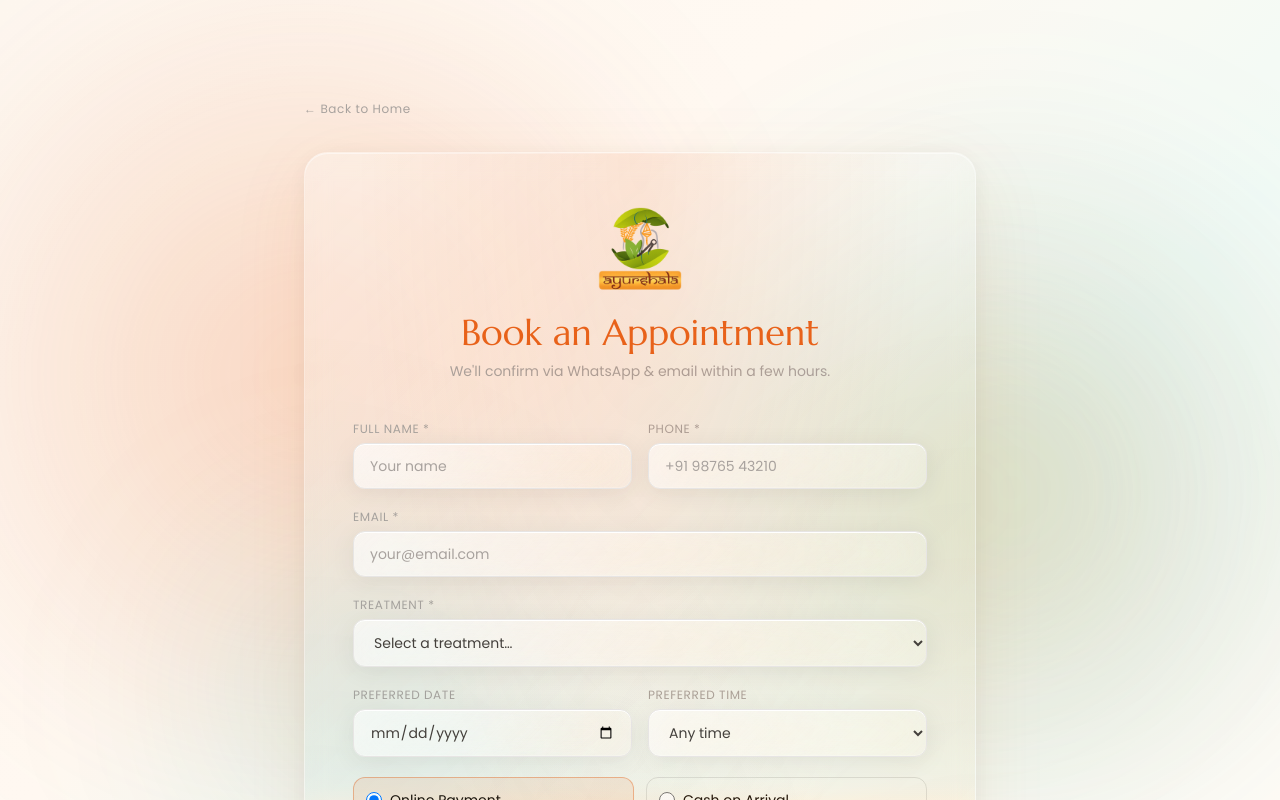
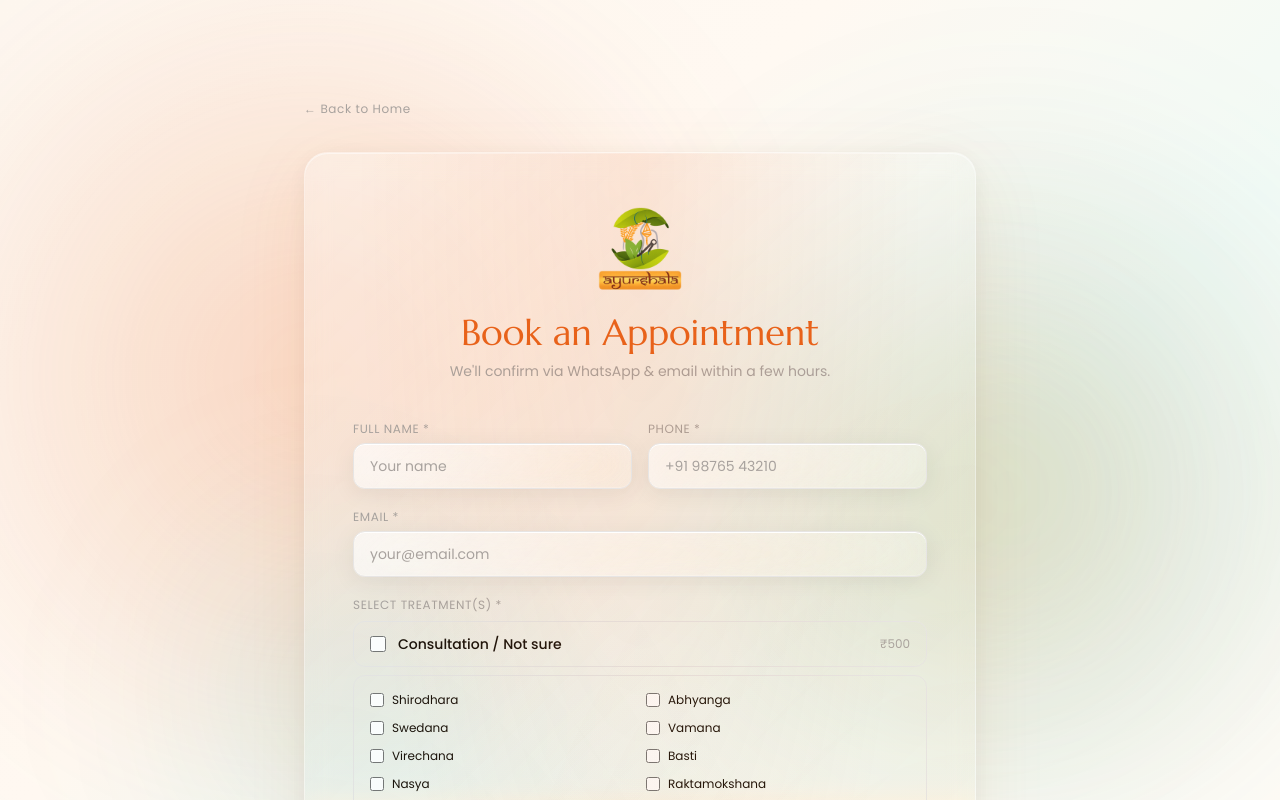
Before and after one commit to ayurshalapanchkarma/ayurshala-website, a Next.js app: page /book in a window 1280 px wide. Shown: the top 800 px of the page. Built offline with nearby package versions, Linux system fonts and the light colour scheme.

Commit message:
Booking form: checkbox treatments, consultation auto-fills 500, multi-select therapies

```diff
--- a/app/book/page.tsx
+++ b/app/book/page.tsx
@@ -6,12 +6,12 @@ import Link from 'next/link'
 import Image from 'next/image'
 import GlassBackground from '@/components/GlassBackground'
 
-const treatments = [
+const therapies = [
   'Shirodhara', 'Abhyanga', 'Swedana', 'Vamana', 'Virechana',
   'Basti', 'Nasya', 'Raktamokshana', 'Kati Basti', 'Greeva Basti',
   'Janu Basti', 'Shiro Basti', 'Uro Basti', 'Shiro Taila Dhara',
   'Nasya Dhoompana', 'Karan Purana', 'Anuvasana Basti',
-  'PRP Therapy', 'Regeneration Medicine', 'Not sure / Consultation',
+  'PRP Therapy', 'Regeneration Medicine',
 ]
 
 const timeSlots = [
@@ -23,8 +23,9 @@ type Status = 'idle' | 'loading' | 'success' | 'error'
 
 export default function BookPage() {
   const [form, setForm] = useState({
-    name: '', phone: '', email: '', treatment: '', date: '', time: '', concern: '', paymentMethod: 'online', amount: '',
+    name: '', phone: '', email: '', date: '', time: '', concern: '', paymentMethod: 'online', amount: '',
   })
+  const [selectedTreatments, setSelectedTreatments] = useState<string[]>([])
   const [status, setStatus] = useState<Status>('idle')
   const { theme } = useTheme()
   const [mounted, setMounted] = useState(false)
@@ -71,6 +72,7 @@ export default function BookPage() {
 
     if (!form.date) { alert('Please select a date.'); return }
     if (!form.time) { alert('Please select a time slot.'); return }
+    if (selectedTreatments.length === 0) { alert('Please select at least one treatment.'); return }
     if (form.paymentMethod === 'online' && !form.amount) { alert('Please enter the amount to pay.'); return }
 
     // Validate past time slot
@@ -87,11 +89,12 @@ export default function BookPage() {
     setStatus('loading')
 
     try {
+      const treatment = selectedTreatments.join(', ')
       if (form.paymentMethod === 'cod') {
         const confirmRes = await fetch('/api/book', {
           method: 'POST',
           headers: { 'Content-Type': 'application/json' },
-          body: JSON.stringify({ ...form, action: 'confirm-booking' }),
+          body: JSON.stringify({ ...form, treatment, action: 'confirm-booking' }),
         })
         if (!confirmRes.ok) throw new Error()
         setStatus('success')
@@ -102,13 +105,12 @@ export default function BookPage() {
       const orderRes = await fetch('/api/book', {
         method: 'POST',
         headers: { 'Content-Type': 'application/json' },
-        body: JSON.stringify({ ...form, action: 'create-order' }),
+        body: JSON.stringify({ ...form, treatment, action: 'create-order' }),
       })
       if (!orderRes.ok) throw new Error('Failed to create order')
       const { orderId, paymentSessionId } = await orderRes.json()
 
-      // Store form so we can confirm after Cashfree redirect
-      sessionStorage.setItem('pendingBooking', JSON.stringify({ ...form, cashfreeOrderId: orderId }))
+      sessionStorage.setItem('pendingBooking', JSON.stringify({ ...form, treatment, cashfreeOrderId: orderId }))
 
       const script = document.createElement('script')
       script.src = 'https://sdk.cashfree.com/js/v3/cashfree.js'
@@ -257,17 +259,46 @@ export default function BookPage() {
 
             {/* Treatment */}
             <div>
-              <label className="font-sans text-xs text-stone-400 uppercase tracking-wider block mb-1.5">Treatment *</label>
-              <select required value={form.treatment} onChange={e => {
-                  const t = e.target.value
-                  set('treatment', t)
-                  if (t === 'Not sure / Consultation') set('amount', '500')
-                }}
-                className={inputCls + ' cursor-pointer'}
-              >
-                <option value="" disabled>Select a treatment…</option>
-                {treatments.map(t => <option key={t} value={t}>{t}</option>)}
-              </select>
+              <label className="font-sans text-xs text-stone-400 uppercase tracking-wider block mb-2">Select Treatment(s) *</label>
+
+              {/* Consultation option */}
+              <label className={`flex items-center gap-3 rounded-xl px-4 py-3 mb-2 cursor-pointer border transition-colors ${
+                selectedTreatments.includes('Consultation')
+                  ? 'border-brand/40 bg-brand/10'
+                  : dark ? 'border-white/10' : 'border-stone-200'
+              }`}>
+                <input type="checkbox" className="w-4 h-4 accent-brand"
+                  checked={selectedTreatments.includes('Consultation')}
+                  onChange={e => {
+                    if (e.target.checked) {
+                      setSelectedTreatments(prev => [...prev, 'Consultation'])
+                      if (form.paymentMethod === 'online') set('amount', '500')
+                    } else {
+                      setSelectedTreatments(prev => prev.filter(t => t !== 'Consultation'))
+                      if (form.paymentMethod === 'online') set('amount', '')
+                    }
+                  }}
+                />
+                <span className="font-sans text-sm font-medium">Consultation / Not sure</span>
+                <span className="font-sans text-xs text-stone-400 ml-auto">₹500</span>
+              </label>
+
+              {/* Therapies */}
+              <div className={`rounded-xl border p-3 grid grid-cols-2 gap-1 ${dark ? 'border-white/10' : 'border-stone-200'}`}>
+                {therapies.map(t => (
+                  <label key={t} className="flex items-center gap-2 cursor-pointer py-1 px-1">
+                    <input type="checkbox" className="w-3.5 h-3.5 accent-brand flex-shrink-0"
+                      checked={selectedTreatments.includes(t)}
+                      onChange={e => {
+                        setSelectedTreatments(prev =>
+                          e.target.checked ? [...prev, t] : prev.filter(x => x !== t)
+                        )
+                      }}
+                    />
+                    <span className="font-sans text-xs">{t}</span>
+                  </label>
+                ))}
+              </div>
             </div>
 
             {/* Date + Time */}
@@ -326,12 +357,12 @@ export default function BookPage() {
             </div>
 
             {/* Amount — for all online payments, only after treatment selected */}
-            {form.paymentMethod === 'online' && form.treatment && (
+            {form.paymentMethod === 'online' && selectedTreatments.length > 0 && (
               <div>
                 <label className="font-sans text-xs text-stone-400 uppercase tracking-wider block mb-1.5">
                   Amount to Pay (₹) *
-                  {form.treatment === 'Not sure / Consultation'
-                    ? <span className="normal-case text-stone-400 ml-1">— consultation fee pre-filled as ₹500, change if needed</span>
+                  {selectedTreatments.includes('Consultation') && selectedTreatments.length === 1
+                    ? <span className="normal-case text-stone-400 ml-1">— pre-filled ₹500 for consultation, change if needed</span>
                     : <span className="normal-case text-stone-400 ml-1">— enter the amount you'd like to pay</span>
                   }
                 </label>
```
